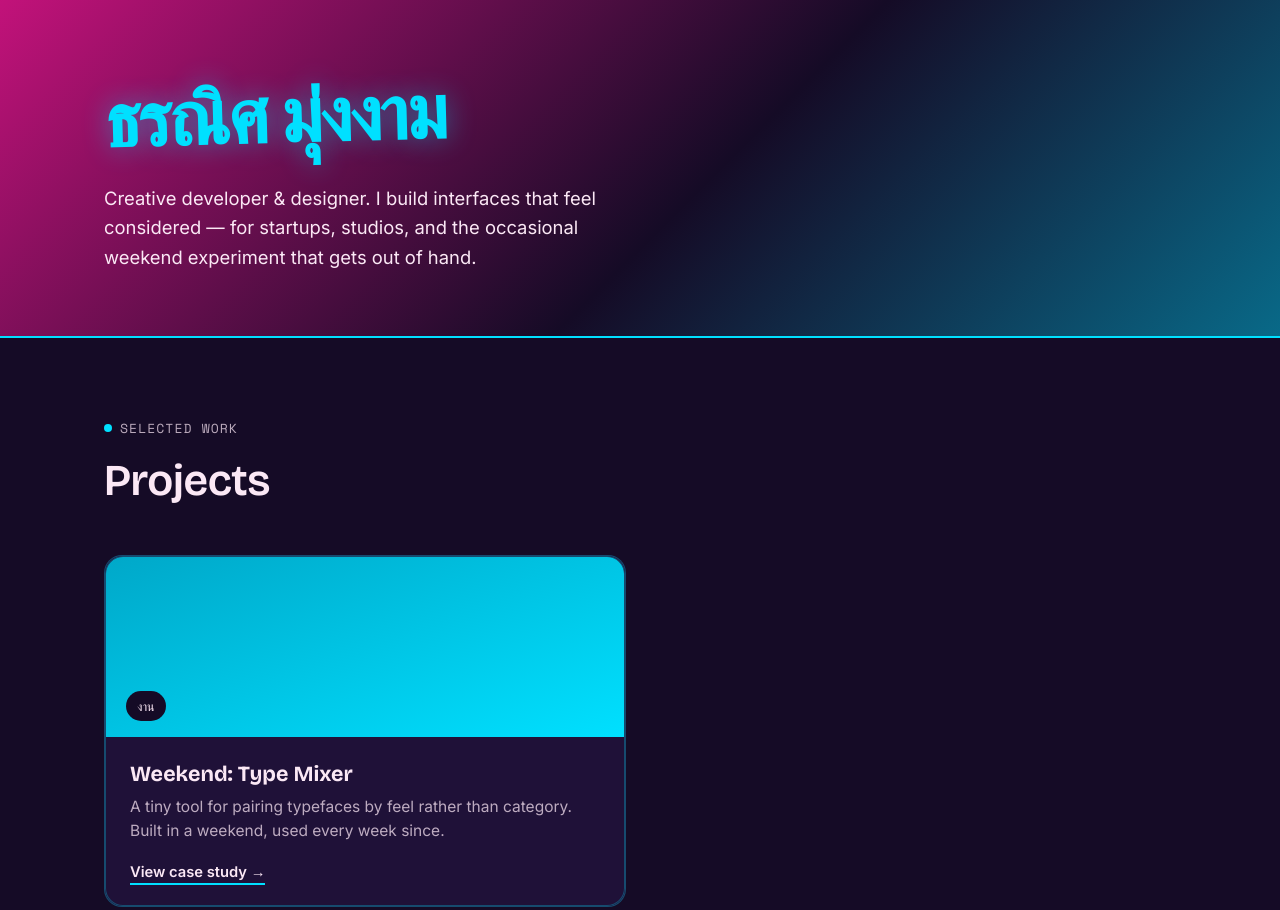
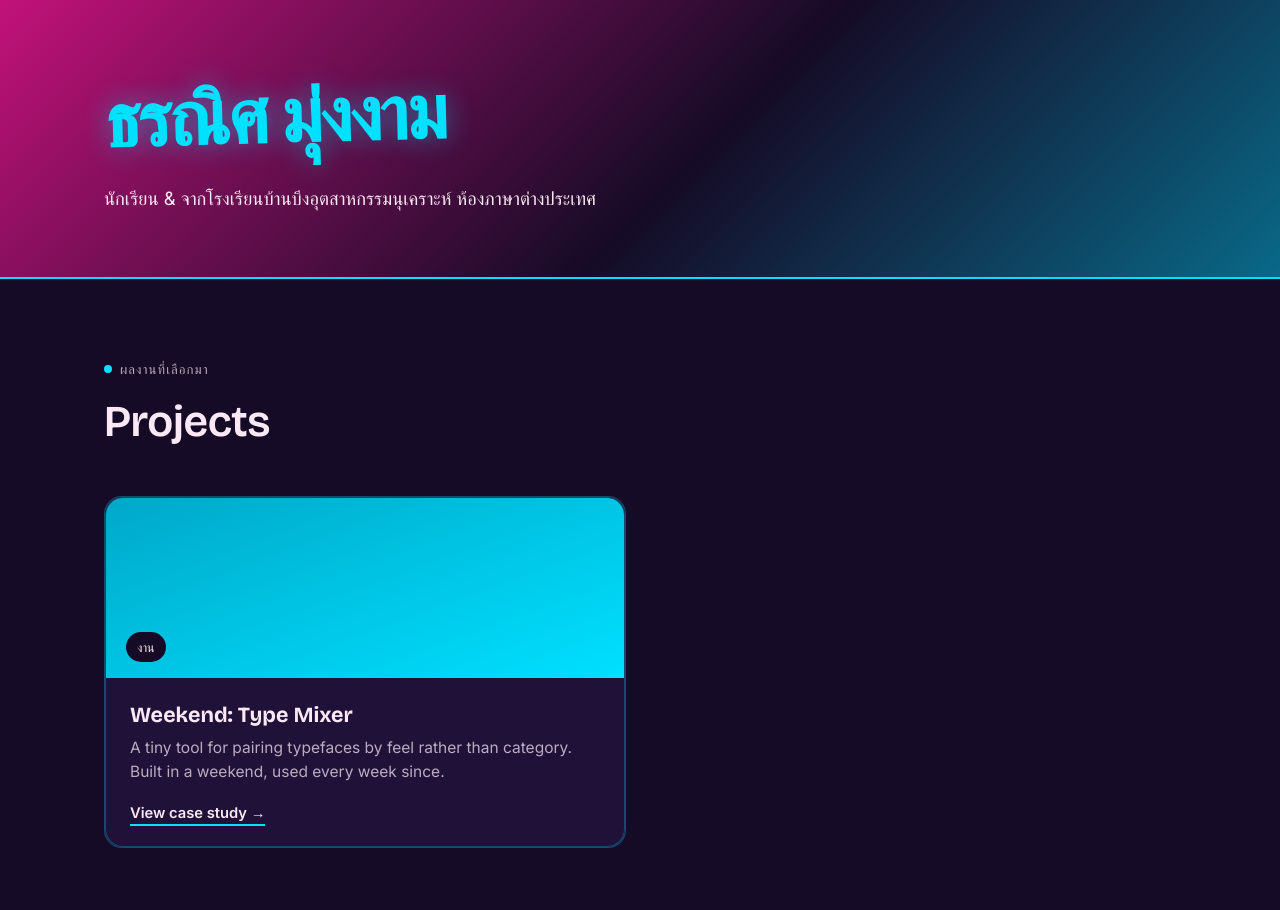
Before and after one commit to s34443-lang/Test, a plain HTML site: page index.html in a window 1280 px wide. Shown: the top 910 px of the page. Drawn offline with nearby package versions, Linux system fonts and the light colour scheme.

Commit message:
Update index.html

```diff
--- a/index.html
+++ b/index.html
@@ -3,7 +3,7 @@
 <head>
 <meta charset="UTF-8" />
 <meta name="viewport" content="width=device-width, initial-scale=1.0" />
-<title>ธรณิศ มุ่งงาม</title>
+<title>Thoranit</title>
 <link rel="preconnect" href="https://fonts.googleapis.com">
 <link rel="preconnect" href="https://fonts.gstatic.com" crossorigin>
 <link href="https://fonts.googleapis.com/css2?family=Bricolage+Grotesque:opsz,wght@12..96,200..800&family=Inter:wght@400;500;600&family=Space+Mono:wght@400;700&display=swap" rel="stylesheet">
@@ -11,14 +11,13 @@
 </head>
 <body>
 
-<a class="skip-link" href="#main">Skip to content</a>
+<a class="skip-link" href="#main">ข้ามไปเนื้อหา</a>
 
 <header class="site-header" id="top">
   <div class="header-inner">
     <h1 class="header-name">ธรณิศ มุ่งงาม</h1>
     <p class="header-about">
-      Creative developer &amp; designer. I build interfaces that feel considered —
-      for startups, studios, and the occasional weekend experiment that gets out of hand.
+      นักเรียน &amp; จากโรงเรียนบ้านบึงอุตสาหกรรมนุเคราะห์ ห้องภาษาต่างประเทศ
     </p>
   </div>
 </header>
@@ -27,7 +26,7 @@
 
   <section class="work" id="work">
     <div class="section-head">
-      <p class="section-label"><span class="dot dot-blue"></span>Selected work</p>
+      <p class="section-label"><span class="dot dot-blue"></span>ผลงานที่เลือกมา</p>
       <h2 class="section-title">Projects</h2>
     </div>
 
```
